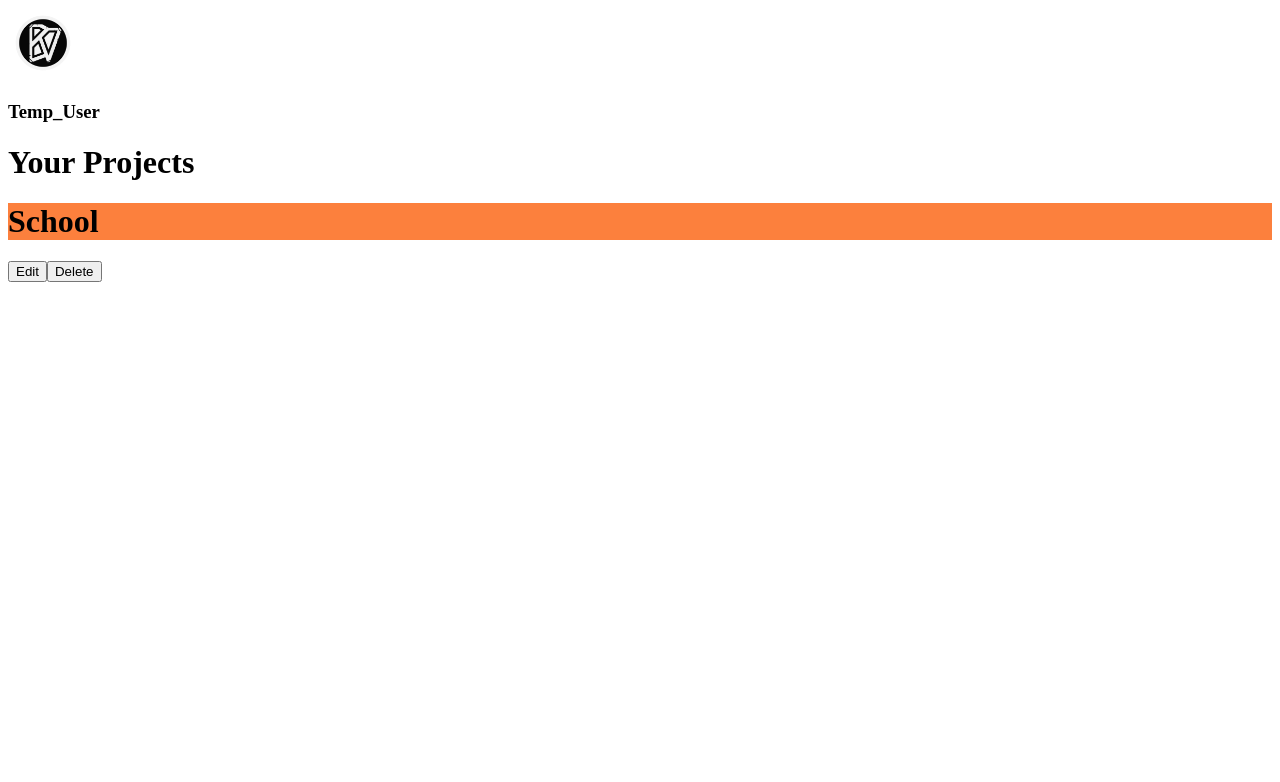
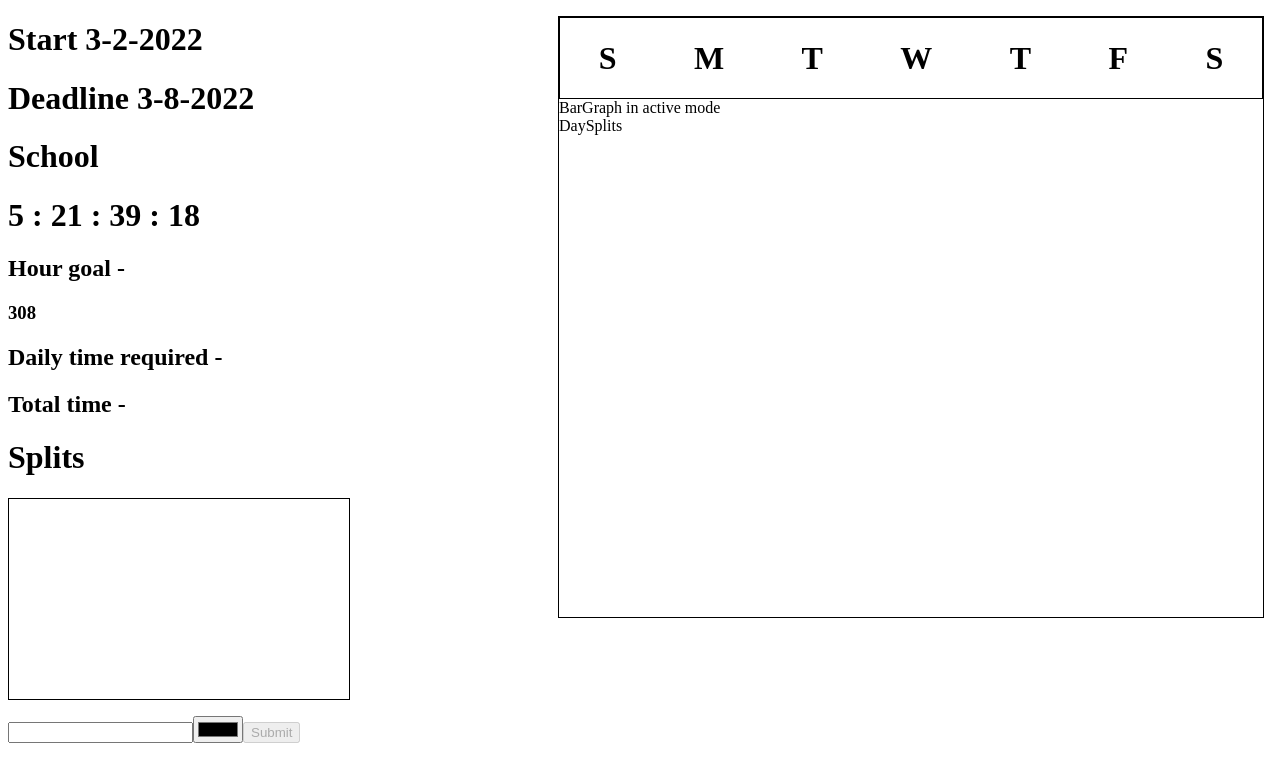
Before and after one commit to exlpt/project-tracker, a React (Create React App) app: page / in a window 1280 px wide. Shown: the top 782 px of the page. Built offline with nearby package versions, Linux system fonts and the light colour scheme.

Commit message:
Add WeekList component with sub-components

```diff
--- a/src/App.js
+++ b/src/App.js
@@ -1,10 +1,11 @@
 import LoginPage from "./pages/LoginPage.js";
 import ProjectsPage from "./pages/ProjectsPage.js";
+import ProjectEditorPage from "./pages/ProjectEditorPage.js";
 
 export default function App() {
 	return (
 		<div>
-			<ProjectsPage />
+			<ProjectEditorPage />
 		</div>
 	);
 }
--- /dev/null
+++ b/src/components/projectEditor/BarGraph.js
@@ -0,0 +1,7 @@
+export default function BarGraph({ mode }) {
+	return (
+		<div>
+			{`BarGraph in ${mode} mode`}
+		</div>
+	);
+}
--- /dev/null
+++ b/src/components/projectEditor/DaySplits.js
@@ -0,0 +1,7 @@
+export default function DaySplits() {
+	return (
+		<div>
+			DaySplits
+		</div>
+	)
+}
--- /dev/null
+++ b/src/components/projectEditor/Week.js
@@ -0,0 +1,17 @@
+import { useSelector } from "react-redux";
+
+import styles from "./Week.module.css";
+
+import BarGraph from "./BarGraph.js";
+import DaySplits from "./DaySplits.js";
+
+export default function Week({ id }) {
+	const selectedWeek = id === useSelector(state => state.projectEditor.selectedWeekId);
+
+	return (
+		<div>
+			<BarGraph mode={selectedWeek ? "active" : "inactive"} />
+			{selectedWeek && <DaySplits />}
+		</div>
+	);
+}
--- /dev/null
+++ b/src/components/projectEditor/WeekList.js
@@ -0,0 +1,28 @@
+import { useSelector } from "react-redux";
+
+import styles from "./WeekList.module.css";
+
+import Week from "./Week.js";
+
+export default function WeekList() {
+	const projectId = useSelector(state => state.projectEditor.currentProjectId);
+	const weekIds = Object.keys(useSelector(state => state.projects[projectId].weeks));
+
+	return (
+		<div className={styles.weekList_container}>
+			<div className={styles.weekList_daysContainer}>
+				<h1>S</h1>
+				<h1>M</h1>
+				<h1>T</h1>
+				<h1>W</h1>
+				<h1>T</h1>
+				<h1>F</h1>
+				<h1>S</h1>
+			</div>
+
+			<div>
+				{weekIds.map((weekId, index) => <Week id={weekId} key={index} />)}
+			</div>
+		</div>
+	)
+}
--- /dev/null
+++ b/src/components/projectEditor/WeekList.module.css
@@ -0,0 +1,22 @@
+.weekList_container {
+	width: 55vw;
+	height: 75vh;
+
+	position: absolute;
+	right: 0;
+	top: 0;
+
+	margin-top: 1rem;
+	margin-right: 1rem;
+
+	border: 1px solid black;
+}
+
+.weekList_daysContainer {
+	border: 1px solid black;
+	display: flex;
+	align-items: center;
+	justify-content: space-around;
+
+	height: 80px;
+}
--- a/src/index.js
+++ b/src/index.js
@@ -22,9 +22,12 @@ tempProjects.forEach((project) => {
   );
 });
 
-store.dispatch(
-  projectEditorActions.setProjectId(Object.keys(store.getState().projects)[0])
-);
+const defaultProjectId = Object.keys(store.getState().projects)[0];
+const defaultWeekId = Object.keys(
+  store.getState().projects[defaultProjectId].weeks
+)[0];
+store.dispatch(projectEditorActions.setProjectId(defaultProjectId));
+store.dispatch(projectEditorActions.setWeekId(defaultWeekId));
 
 ReactDOM.render(
   <Provider store={store}>
--- a/src/pages/ProjectEditorPage.js
+++ b/src/pages/ProjectEditorPage.js
@@ -2,6 +2,7 @@ import { useSelector } from "react-redux";
 
 import Timer from "../components/projectEditor/Timer.js";
 import Splits from "../components/projectEditor/Splits.js";
+import WeekList from "../components/projectEditor/WeekList.js";
 
 export default function ProjectEditorPage() {
   const projectId = useSelector(
@@ -34,6 +35,8 @@ export default function ProjectEditorPage() {
 			<h3></h3>
 
 			<Splits />
+
+			<WeekList />
     </div>
   );
 }
--- a/src/redux/actionCreators/projectEditorActionCreators.js
+++ b/src/redux/actionCreators/projectEditorActionCreators.js
@@ -6,3 +6,12 @@ export function setProjectId(projectId) {
 		}
 	};
 }
+
+export function setWeekId(weekId) {
+	return {
+		type: "PROJECT_EDITOR_SET_WEEK_ID",
+		payload: {
+			weekId
+		}
+	};
+}
--- a/src/redux/reducers/projectEditorReducer.js
+++ b/src/redux/reducers/projectEditorReducer.js
@@ -10,6 +10,13 @@ export default function projectEditorReducer(
 			}
 		}
 
+		case "PROJECT_EDITOR_SET_WEEK_ID": {
+			return {
+				...state,
+				selectedWeekId: action.payload.weekId
+			}
+		}
+
     default: {
       return { ...state };
     }
--- a/src/tempData.js
+++ b/src/tempData.js
@@ -16,8 +16,8 @@ export const tempProjects = [
     ],
 
     weeks: {
-      1: {
-				sunday: [
+      1: [
+				[
 					{
 						name: "Apprenticeship",
 						time: 4,
@@ -36,7 +36,7 @@ export const tempProjects = [
 					},
 				],
 
-				monday: [
+				[
 					{
 						name: "Apprenticeship",
 						time: 4,
@@ -55,7 +55,7 @@ export const tempProjects = [
 					},
 				],
 
-				tuesday: [
+				[
 					{
 						name: "Apprenticeship",
 						time: 4,
@@ -74,7 +74,7 @@ export const tempProjects = [
 					},
 				],
 
-				wednesday: [
+				[
 					{
 						name: "Apprenticeship",
 						time: 4,
@@ -93,7 +93,7 @@ export const tempProjects = [
 					},
 				],
 
-				thursday: [
+				[
 					{
 						name: "Apprenticeship",
 						time: 4,
@@ -112,7 +112,7 @@ export const tempProjects = [
 					},
 				],
 
-				friday: [
+				[
 					{
 						name: "Apprenticeship",
 						time: 4,
@@ -131,7 +131,7 @@ export const tempProjects = [
 					},
 				],
 
-				saturday: [
+				[
 					{
 						name: "Apprenticeship",
 						time: 4,
@@ -149,10 +149,10 @@ export const tempProjects = [
 						time: 0.5,
 					},
 				],
-      },
+			],
 
-			2: {
-				sunday: [
+			2: [
+				[
 					{
 						name: "Apprenticeship",
 						time: 4,
@@ -171,7 +171,7 @@ export const tempProjects = [
 					},
 				],
 
-				monday: [
+				[
 					{
 						name: "Apprenticeship",
 						time: 4,
@@ -190,7 +190,7 @@ export const tempProjects = [
 					},
 				],
 
-				tuesday: [
+				[
 					{
 						name: "Apprenticeship",
 						time: 4,
@@ -209,7 +209,7 @@ export const tempProjects = [
 					},
 				],
 
-				wednesday: [
+				[
 					{
 						name: "Apprenticeship",
 						time: 4,
@@ -228,7 +228,7 @@ export const tempProjects = [
 					},
 				],
 
-				thursday: [
+				[
 					{
 						name: "Apprenticeship",
 						time: 4,
@@ -247,7 +247,7 @@ export const tempProjects = [
 					},
 				],
 
-				friday: [
+				[
 					{
 						name: "Apprenticeship",
 						time: 4,
@@ -266,7 +266,7 @@ export const tempProjects = [
 					},
 				],
 
-				saturday: [
+				[
 					{
 						name: "Apprenticeship",
 						time: 4,
@@ -284,10 +284,10 @@ export const tempProjects = [
 						time: 0.5,
 					},
 				],
-      },
+			],
 
-      3: {
-				sunday: [
+			3: [
+				[
 					{
 						name: "Apprenticeship",
 						time: 4,
@@ -306,7 +306,7 @@ export const tempProjects = [
 					},
 				],
 
-				monday: [
+				[
 					{
 						name: "Apprenticeship",
 						time: 4,
@@ -325,7 +325,7 @@ export const tempProjects = [
 					},
 				],
 
-				tuesday: [
+				[
 					{
 						name: "Apprenticeship",
 						time: 4,
@@ -344,7 +344,7 @@ export const tempProjects = [
 					},
 				],
 
-				wednesday: [
+				[
 					{
 						name: "Apprenticeship",
 						time: 4,
@@ -363,7 +363,7 @@ export const tempProjects = [
 					},
 				],
 
-				thursday: [
+				[
 					{
 						name: "Apprenticeship",
 						time: 4,
@@ -382,7 +382,7 @@ export const tempProjects = [
 					},
 				],
 
-				friday: [
+				[
 					{
 						name: "Apprenticeship",
 						time: 4,
@@ -401,7 +401,7 @@ export const tempProjects = [
 					},
 				],
 
-				saturday: [
+				[
 					{
 						name: "Apprenticeship",
 						time: 4,
@@ -419,10 +419,10 @@ export const tempProjects = [
 						time: 0.5,
 					},
 				],
-      },
+			],
 
-			4: {
-				sunday: [
+			4: [
+				[
 					{
 						name: "Apprenticeship",
 						time: 4,
@@ -441,7 +441,7 @@ export const tempProjects = [
 					},
 				],
 
-				monday: [
+				[
 					{
 						name: "Apprenticeship",
 						time: 4,
@@ -460,7 +460,7 @@ export const tempProjects = [
 					},
 				],
 
-				tuesday: [
+				[
 					{
 						name: "Apprenticeship",
 						time: 4,
@@ -479,7 +479,7 @@ export const tempProjects = [
 					},
 				],
 
-				wednesday: [
+				[
 					{
 						name: "Apprenticeship",
 						time: 4,
@@ -498,7 +498,7 @@ export const tempProjects = [
 					},
 				],
 
-				thursday: [
+				[
 					{
 						name: "Apprenticeship",
 						time: 4,
@@ -517,7 +517,7 @@ export const tempProjects = [
 					},
 				],
 
-				friday: [
+				[
 					{
 						name: "Apprenticeship",
 						time: 4,
@@ -536,7 +536,7 @@ export const tempProjects = [
 					},
 				],
 
-				saturday: [
+				[
 					{
 						name: "Apprenticeship",
 						time: 4,
@@ -554,7 +554,142 @@ export const tempProjects = [
 						time: 0.5,
 					},
 				],
-      },
+			],
+
+			5: [
+				[
+					{
+						name: "Apprenticeship",
+						time: 4,
+					},
+					{
+						name: "Science",
+						time: 1.75,
+					},
+					{
+						name: "Math",
+						time: 1,
+					},
+					{
+						name: "History",
+						time: 0.5,
+					},
+				],
+
+				[
+					{
+						name: "Apprenticeship",
+						time: 4,
+					},
+					{
+						name: "Science",
+						time: 1.75,
+					},
+					{
+						name: "Math",
+						time: 1,
+					},
+					{
+						name: "History",
+						time: 0.5,
+					},
+				],
+
+				[
+					{
+						name: "Apprenticeship",
+						time: 4,
+					},
+					{
+						name: "Science",
+						time: 1.75,
+					},
+					{
+						name: "Math",
+						time: 1,
+					},
+					{
+						name: "History",
+						time: 0.5,
+					},
+				],
+
+				[
+					{
+						name: "Apprenticeship",
+						time: 4,
+					},
+					{
+						name: "Science",
+						time: 1.75,
+					},
+					{
+						name: "Math",
+						time: 1,
+					},
+					{
+						name: "History",
+						time: 0.5,
+					},
+				],
+
+				[
+					{
+						name: "Apprenticeship",
+						time: 4,
+					},
+					{
+						name: "Science",
+						time: 1.75,
+					},
+					{
+						name: "Math",
+						time: 1,
+					},
+					{
+						name: "History",
+						time: 0.5,
+					},
+				],
+
+				[
+					{
+						name: "Apprenticeship",
+						time: 4,
+					},
+					{
+						name: "Science",
+						time: 1.75,
+					},
+					{
+						name: "Math",
+						time: 1,
+					},
+					{
+						name: "History",
+						time: 0.5,
+					},
+				],
+
+				[
+					{
+						name: "Apprenticeship",
+						time: 4,
+					},
+					{
+						name: "Science",
+						time: 1.75,
+					},
+					{
+						name: "Math",
+						time: 1,
+					},
+					{
+						name: "History",
+						time: 0.5,
+					},
+				],
+			],
     },
   },
 ];
```
Also changed, not shown: src/components/projectEditor/Week.module.css (added).
